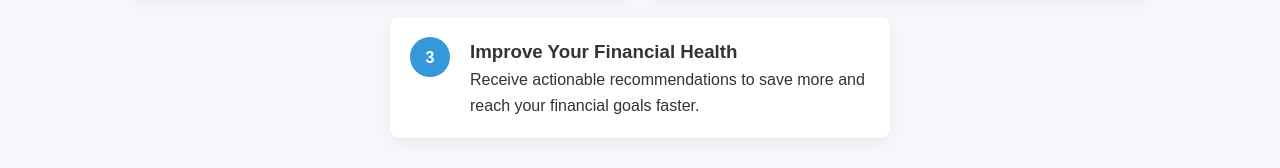
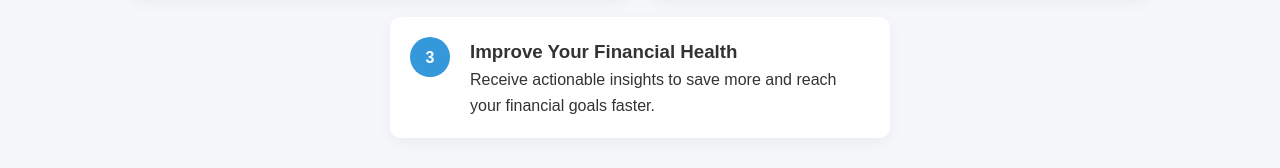
Before and after one commit to Supriya-Manchikanti/SmartSpend, a plain HTML site: page index.html in a window 1280 px wide. Shown: the part 1216-1384 px from the top of the page. Drawn offline with Linux system fonts and the light colour scheme.

Commit message:
Update text from 'recommendations' to 'insights'

```diff
--- a/index.html
+++ b/index.html
@@ -363,7 +363,7 @@
  <div class="step-number">3</div>
  <div>
  <h3>Improve Your Financial Health</h3>
- <p>Receive actionable recommendations to save more and reach your financial goals faster.</p>
+ <p>Receive actionable insights to save more and reach your financial goals faster.</p>
  </div>
  </div>
  </div>
```
